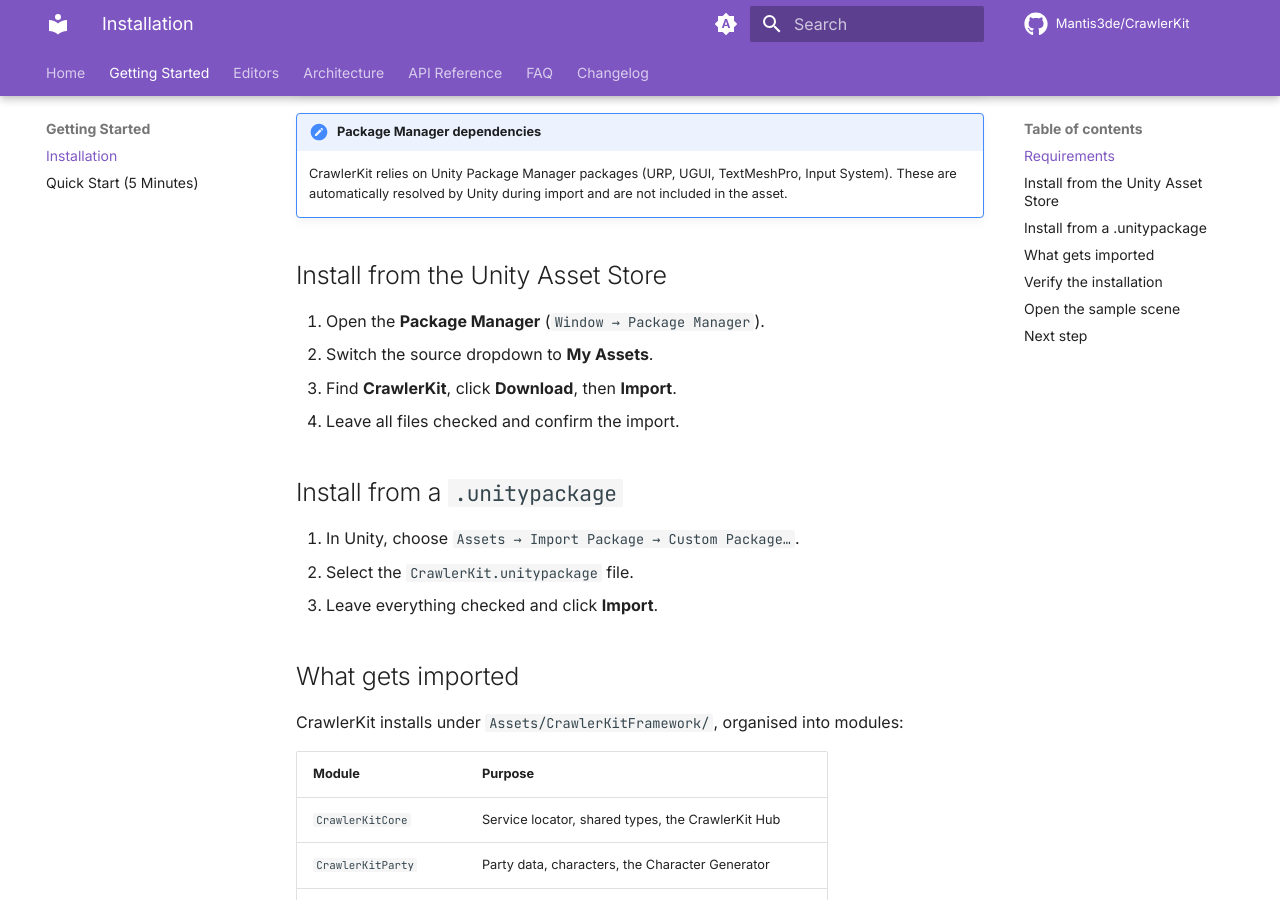
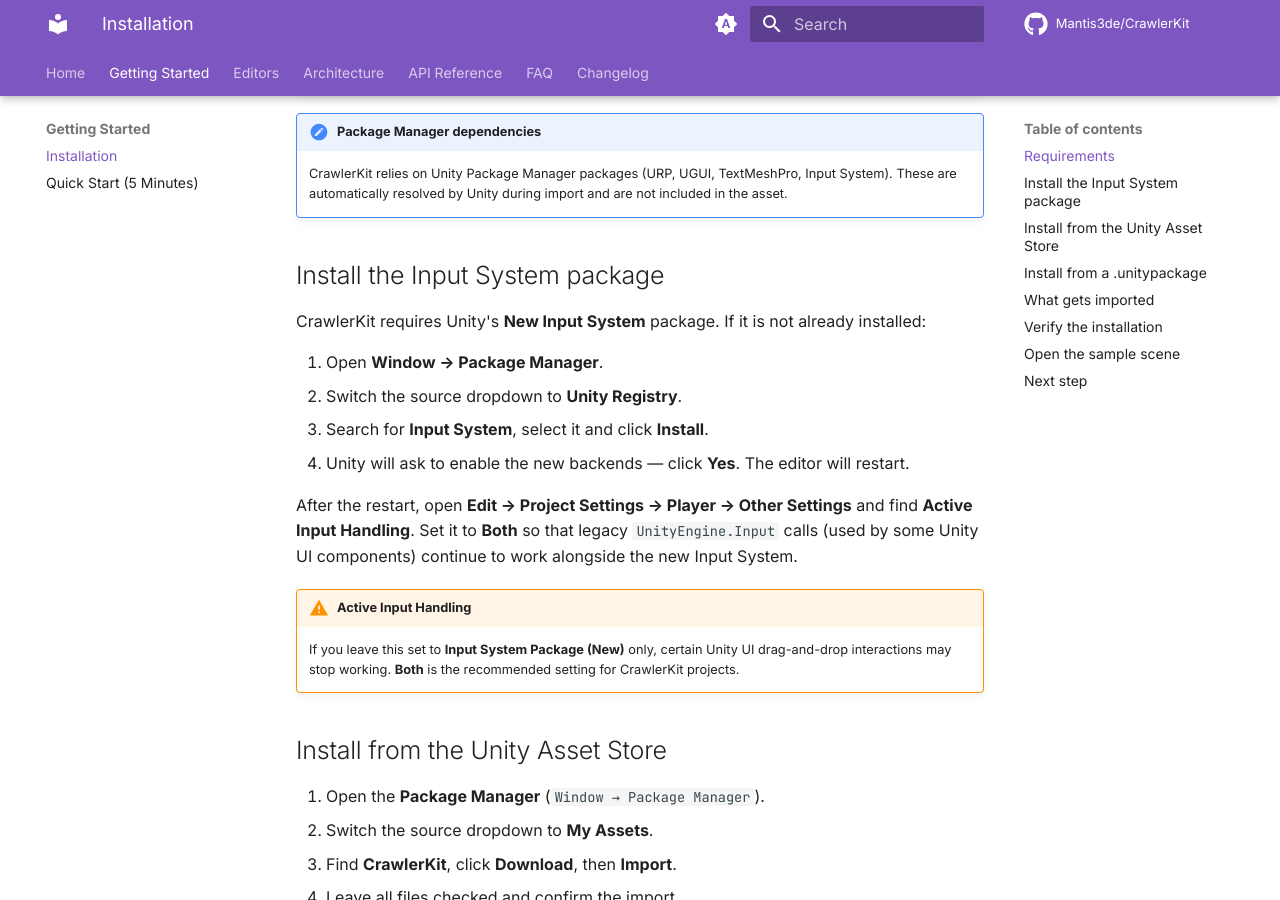
Before and after one commit to mantis3de/CrawlerKit-docs, an MkDocs documentation site: the page built from docs/getting-started/installation.md, in a window 1280 px wide and 900 px high, scrolled down 781 px. Built offline with MkDocs 1.6.1 and Material for MkDocs 9.7.7, drawn with Linux system fonts in a browser that asks for light colours; comment, search, counter and statistics services are not loaded.

Commit message:
update docs

```diff
--- a/docs/getting-started/installation.md
+++ b/docs/getting-started/installation.md
@@ -19,6 +19,20 @@
 
 !!! note "Package Manager dependencies"
     CrawlerKit relies on Unity Package Manager packages (URP, UGUI, TextMeshPro, Input System). These are automatically resolved by Unity during import and are not included in the asset.
+
+## Install the Input System package
+
+CrawlerKit requires Unity's **New Input System** package. If it is not already installed:
+
+1. Open **Window → Package Manager**.
+2. Switch the source dropdown to **Unity Registry**.
+3. Search for **Input System**, select it and click **Install**.
+4. Unity will ask to enable the new backends — click **Yes**. The editor will restart.
+
+After the restart, open **Edit → Project Settings → Player → Other Settings** and find **Active Input Handling**. Set it to **Both** so that legacy `UnityEngine.Input` calls (used by some Unity UI components) continue to work alongside the new Input System.
+
+!!! warning "Active Input Handling"
+    If you leave this set to **Input System Package (New)** only, certain Unity UI drag-and-drop interactions may stop working. **Both** is the recommended setting for CrawlerKit projects.
 
 ## Install from the Unity Asset Store
 
```
Also changed, not shown: site/getting-started/installation/index.html, site/search/search_index.json.
